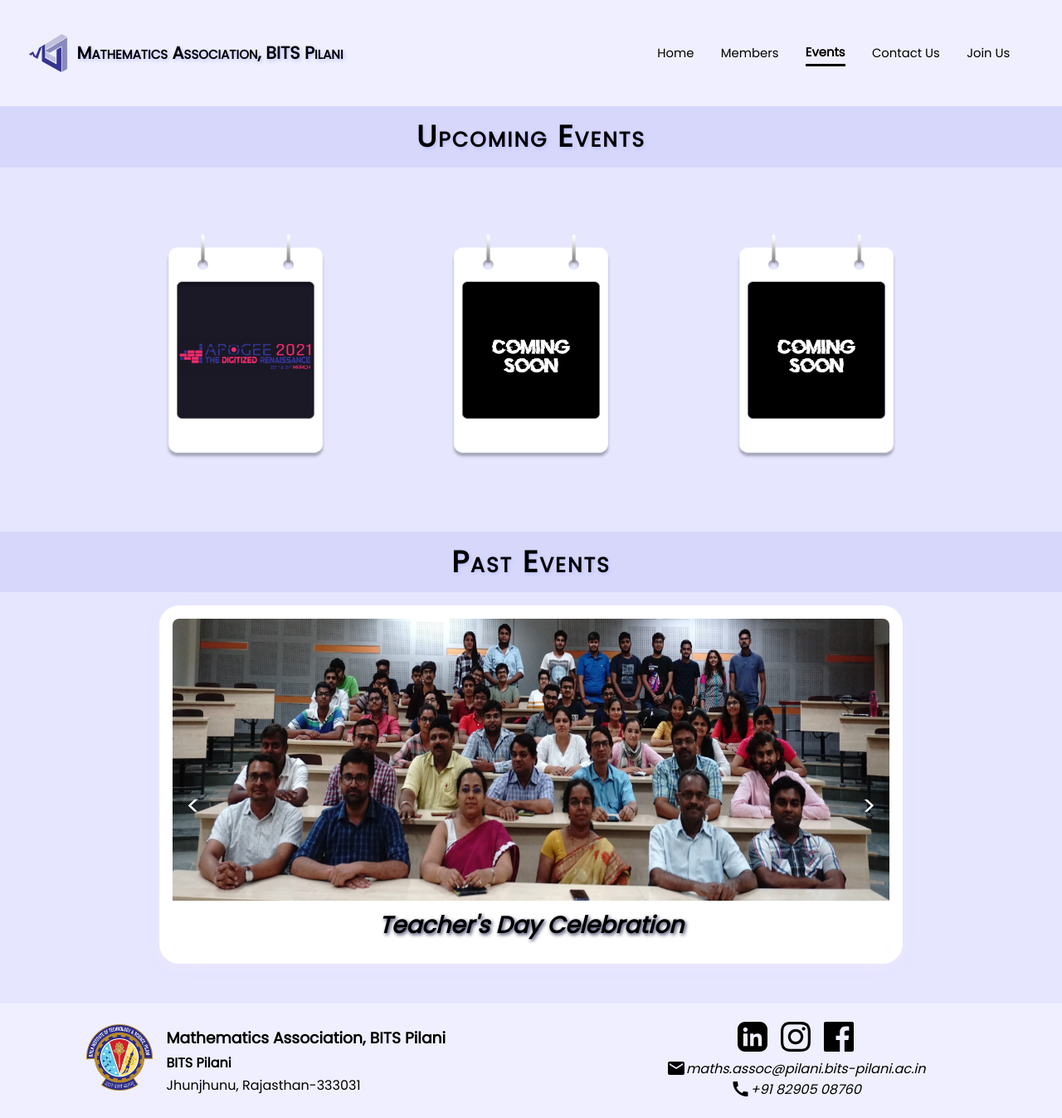
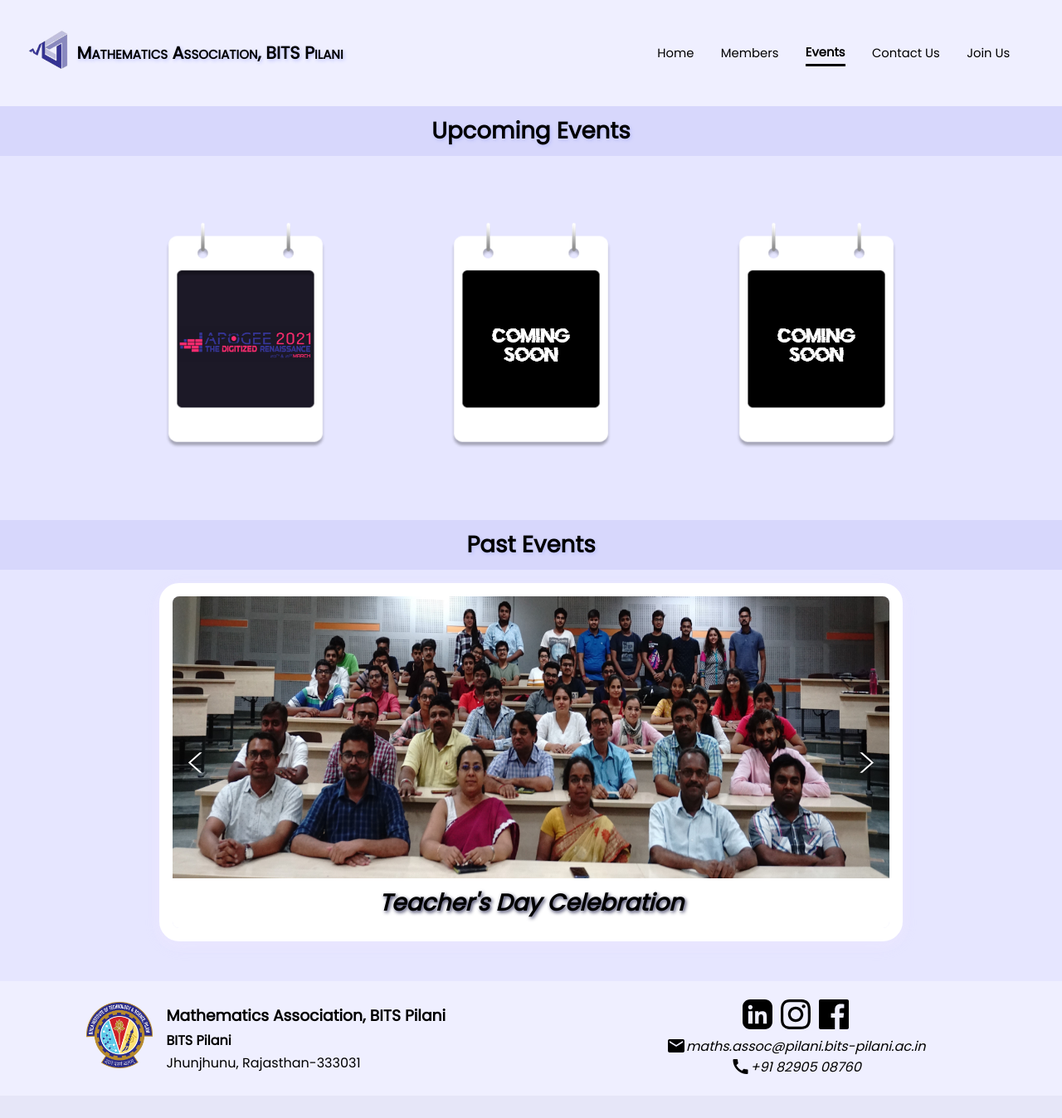
Before and after one commit to prajwalranjan/Maths-Assoc-Web, a Flask app: page /event in a window 1280 px wide. Shown: the whole page at 83% size. After the commit the page ends 1295 px from the top, so only its background shows below. Run offline with Flask 2, Linux system fonts and the light colour scheme.

Commit message:
Links added

```diff
--- a/static/css/events-styles.css
+++ b/static/css/events-styles.css
@@ -11,9 +11,7 @@ body{
     align-items: center;
     padding: 0.5rem;
     text-shadow: 1.5px 1.5px 4px #bcc0ff;
-    font-variant: small-caps;
-    font-size: 1.5rem;
-    letter-spacing: 2px;
+    font-size: 1.15rem;
 }
 
 .upcoming-events-container{
@@ -46,7 +44,7 @@ body{
 
 .events-slide{
     width: 100%;
-    height: 65vh;
+    height: 70vh;
     min-height: fit-content;
     display: flex;
 }
@@ -141,16 +139,17 @@ body{
 .left-arrow, .right-arrow{
     position: absolute;
     color: white;
-    font-size: 2em;
+    font-size: 3.25em;
     cursor: pointer;
+    font-weight: 100;
 }
 
 .left-arrow{
-    top: 50%;
+    top: 40%;
     left: 1rem;
 }
 
 .right-arrow{
-    top: 50%;
+    top: 40%;
     right: 1rem;
 }
--- a/static/css/styles.css
+++ b/static/css/styles.css
@@ -17,7 +17,7 @@ body{
 }
 
 .index-main{
-    background: url('../images/college-bg.png') center;
+    background: url(../images/college-bg.png) center;
     height: 60vh;
     min-width: 100vw;
 }
@@ -56,7 +56,7 @@ header{
 }
 
 .nav-title{
-    font-size: 0.9rem;
+    font-size: 1rem;
     font-weight: 650;
     text-shadow: 1.5px 1.5px 4px #bcc0ff;
     font-variant: small-caps;
@@ -109,19 +109,19 @@ header{
     flex-direction: column;
     align-items: center;
     justify-content: center;
-    gap: 2px;
+    gap: 3px;
 }
 
 .lines{
     background-color: rgb(54, 54, 54);
     width: 1.25rem;
-    height: 2px;
+    height: 2.5px;
     border-radius: 10px;
 }
 
 @media screen and (max-width: 330px){
     .nav-title{
-        font-size: 0.75rem;
+        font-size: 0.8rem;
     }
 
     .lines{
@@ -276,9 +276,9 @@ footer{
 
 .footer-social-links{
     display: flex;
-    justify-content: center;
+    justify-content: space-between;
     align-items: center;
-    gap: 1rem;
+    width: 8rem;
 }
 
 .social-link1 img, .social-link2 img, .social-link3 img{
--- a/templates/index.html
+++ b/templates/index.html
@@ -15,7 +15,7 @@
     <header>
         <nav class="navbar">
             <div class="nav-logo-title">
-                <img class="nav-logo" src="../static/images/assoc.png" alt="Assoc Logo">
+                <a href="./index.html"><img class="nav-logo" src="images/assoc.png" alt="Assoc Logo"></a>
                 <h1 class="nav-title">Mathematics Association, BITS Pilani</h1>
             </div>
             <ul class="nav-links">
--- a/templates/web-contactus.html
+++ b/templates/web-contactus.html
@@ -16,7 +16,7 @@
     <header>
         <nav class="navbar">
             <div class="nav-logo-title">
-                <img class="nav-logo" src="../static/images/assoc.png" alt="Assoc Logo">
+                <a href="../index.html"><img class="nav-logo" src="../images/assoc.png" alt="Assoc Logo"></a>
                 <h1 class="nav-title">Mathematics Association, BITS Pilani</h1>
             </div>
             <ul class="nav-links">
--- a/templates/web-events.html
+++ b/templates/web-events.html
@@ -17,7 +17,7 @@
     <header>
         <nav class="navbar">
             <div class="nav-logo-title">
-                <img class="nav-logo" src="../static/images/assoc.png" alt="Assoc Logo">
+                <a href="../index.html"><img class="nav-logo" src="../images/assoc.png" alt="Assoc Logo"></a>
                 <h1 class="nav-title">Mathematics Association, BITS Pilani</h1>
             </div>
             <ul class="nav-links">
--- a/templates/web-joinus.html
+++ b/templates/web-joinus.html
@@ -16,7 +16,7 @@
     <header>
         <nav class="navbar">
             <div class="nav-logo-title">
-                <img class="nav-logo" src="../static/images/assoc.png" alt="Assoc Logo">
+                <a href="../index.html"><img class="nav-logo" src="../images/assoc.png" alt="Assoc Logo"></a>
                 <h1 class="nav-title">Mathematics Association, BITS Pilani</h1>
             </div>
             <ul class="nav-links">
--- a/templates/web-members.html
+++ b/templates/web-members.html
@@ -17,7 +17,7 @@
     <header>
         <nav class="navbar">
             <div class="nav-logo-title">
-                <img class="nav-logo" src="../static/images/assoc.png" alt="Assoc Logo">
+                <a href="../index.html"><img class="nav-logo" src="../images/assoc.png" alt="Assoc Logo"></a>
                 <h1 class="nav-title">Mathematics Association, BITS Pilani</h1>
             </div>
             <ul class="nav-links">
```
Also changed, not shown: 2 other files.
